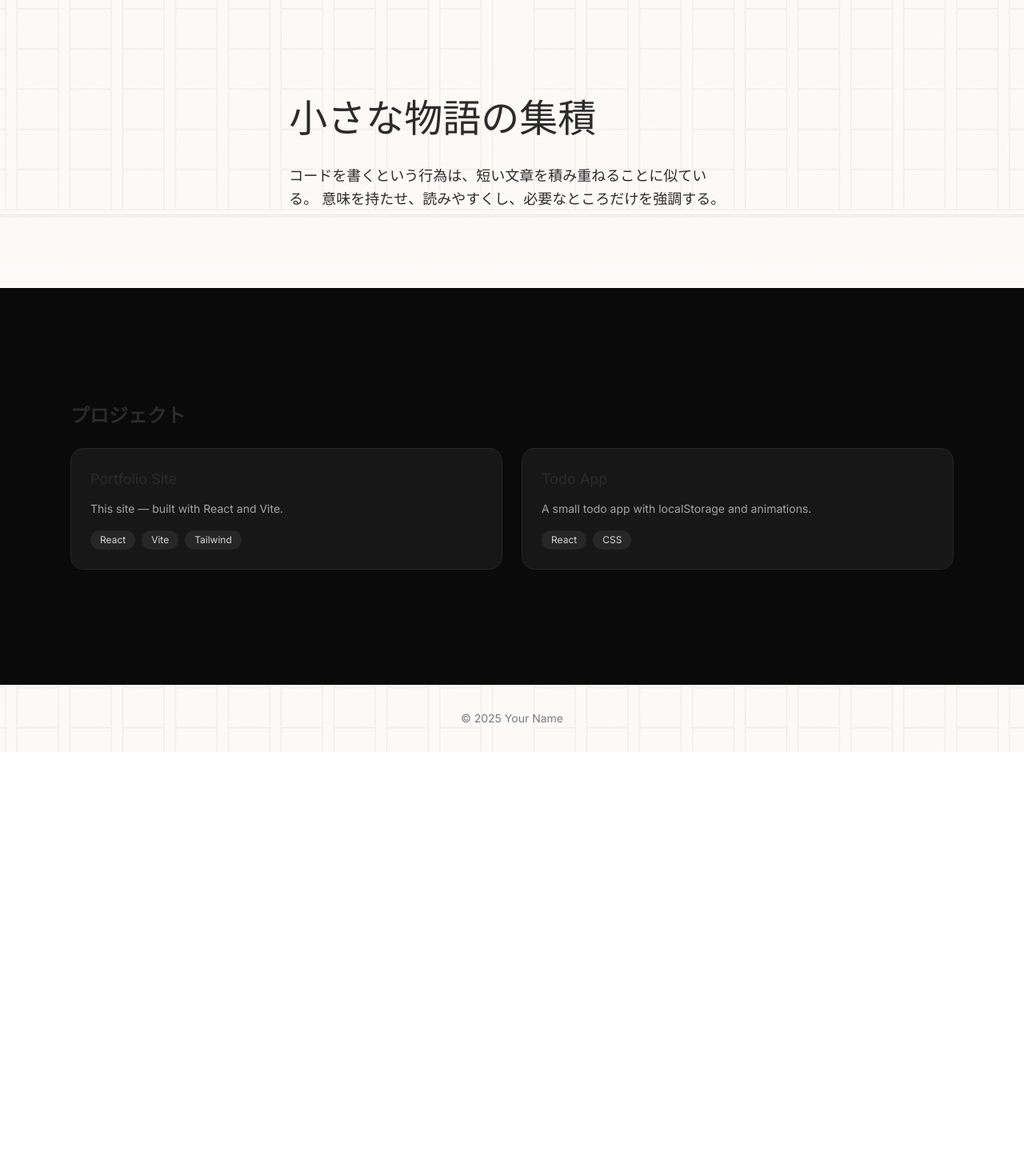
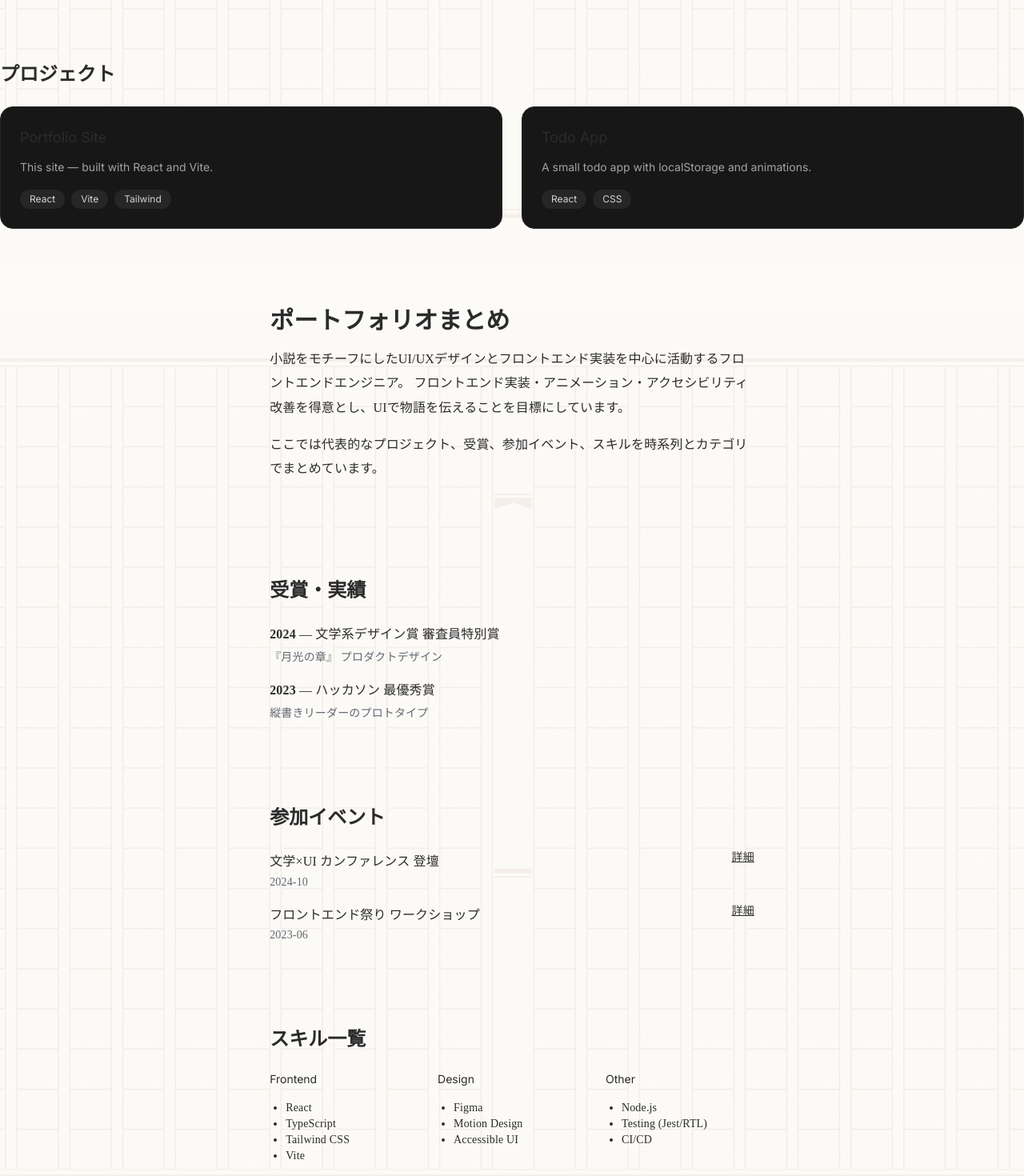
Before and after one commit to yumlmi/Portfolio, a React (Vite) app: page / in a window 1280 px wide. Shown: the part 840-2310 px from the top of the page at 80% size. Before the commit the page ends 1780 px from the top, so only its background shows below. Built offline with nearby package versions, Linux system fonts and the light colour scheme.

Commit message:
見出しの追加

```diff
--- a/src/App.tsx
+++ b/src/App.tsx
@@ -1,8 +1,12 @@
 import React, { Suspense, lazy, useEffect } from 'react'
 import Header from './components/Header'
-import Hero from './components/Hero'
 import Section from './components/Section'
 import IntroVertical from './components/IntroVertical'
+import Summary from './components/Summary'
+import Achievements from './components/Achievements'
+import Events from './components/Events'
+import Skills from './components/Skills'
+import Contact from './components/Contact'
 import './index.css'
 
 // Projects を遅延読み込み（重ければ効果大）
@@ -45,14 +49,12 @@ const App: React.FC = () => {
       <main id="main-content" className="relative z-10">
         <IntroVertical />
 
-        <Hero />
-
-        <Section id="projects" aria-labelledby="projects-heading">
-          <h2 id="projects-heading" className="sr-only">Projects</h2>
-          <Suspense fallback={<div className="py-8 text-center">Loading projects…</div>}>
-            <Projects />
-          </Suspense>
-        </Section>
+        <Projects />
+        <Summary />
+        <Achievements />
+        <Events />
+        <Skills />
+        <Contact />
       </main>
 
       <footer className="relative z-10 text-center text-sm py-8 text-ink/60">
--- a/src/components/About.tsx
+++ /dev/null
@@ -1,14 +0,0 @@
-import React from 'react'
-
-
-const About: React.FC = () => {
-return (
-<section id="about" className="py-12">
-<h2 className="text-2xl font-semibold mb-4">About</h2>
-<p className="text-gray-600">Short bio — what you do, preferred stack, and what you’re looking for.</p>
-</section>
-)
-}
-
-
-export default About
--- /dev/null
+++ b/src/components/Achievements.tsx
@@ -0,0 +1,24 @@
+import React from "react";
+
+const Achievements: React.FC = () => {
+  const items = [
+    { year: 2024, title: "文学系デザイン賞 審査員特別賞", desc: "『月光の章』 プロダクトデザイン" },
+    { year: 2023, title: "ハッカソン 最優秀賞", desc: "縦書きリーダーのプロトタイプ" },
+  ];
+
+  return (
+    <section id="achievements" className="section-stack max-w-reading mx-auto py-12">
+      <h2 className="text-2xl font-semibold mb-6">受賞・実績</h2>
+      <ul className="space-y-4">
+        {items.map((it, i) => (
+          <li key={i} className="reading-paragraph">
+            <strong>{it.year}</strong> — <span className="font-medium">{it.title}</span>
+            <div className="text-sm text-ink/70 mt-1">{it.desc}</div>
+          </li>
+        ))}
+      </ul>
+    </section>
+  );
+};
+
+export default Achievements;
--- a/src/components/ChapterCard.tsx
+++ /dev/null
@@ -1,30 +0,0 @@
-import React from 'react'
-import manuscript from '../assets/manuscript.png'
-
-const ChapterCard: React.FC<{ children: React.ReactNode; title?: string }> = ({ children, title }) => {
-  return (
-    <div className="flex justify-center py-12">
-      <div className="relative w-full max-w-3xl">
-        {/* 背景紙（カード） */}
-        <div
-          className="absolute inset-0 -z-10 rounded-xl drop-shadow-lg bg-white overflow-hidden"
-          style={{
-            backgroundImage: `url(${manuscript})`,
-            backgroundSize: 'cover',
-            backgroundRepeat: 'no-repeat',
-            opacity: 0.95, // カード内はやや強め
-          }}
-        />
-
-        <article className="relative p-12 bg-white/0 rounded-xl">
-          {title && <h3 className="text-2xl font-serifen text-ink mb-6">{title}</h3>}
-          <div className="prose prose-lg text-ink max-w-none">
-            {children}
-          </div>
-        </article>
-      </div>
-    </div>
-  )
-}
-
-export default ChapterCard
--- a/src/components/ChapterSection.tsx
+++ /dev/null
@@ -1,31 +0,0 @@
-import React from 'react'
-
-type Props = {
-  id?: string
-  title: string
-  children: React.ReactNode
-  subtitle?: string
-}
-
-const ChapterSection: React.FC<Props> = ({ id, title, subtitle, children }) => {
-  return (
-    <section id={id} className="py-16 bg-paper">
-      <div className="max-w-reading mx-auto px-6">
-        <header className="text-center">
-          <h2 className="text-2xl font-serifen text-ink">{title}</h2>
-          {subtitle && <p className="text-sm text-ink/70 mt-2">{subtitle}</p>}
-          {/* 装飾 */}
-          <svg className="chapter-ornament" viewBox="0 0 100 10" xmlns="http://www.w3.org/2000/svg">
-            <path d="M5 5 C20 0, 80 0, 95 5" stroke="#2543eb" strokeWidth="0.6" fill="none" strokeLinecap="round" />
-          </svg>
-        </header>
-
-        <div className="mt-6 prose prose-lg prose-ink">
-          {children}
-        </div>
-      </div>
-    </section>
-  )
-}
-
-export default ChapterSection
--- a/src/components/ConstellationDivider.tsx
+++ /dev/null
@@ -1,89 +0,0 @@
-import React from 'react'
-
-type Props = {
-  className?: string
-  /** SVG height in px (visual) */
-  height?: number
-  /** stroke color (will be applied via currentColor) */
-  colorClass?: string
-}
-
-/**
- * ConstellationDivider
- * - Uses stroke="currentColor", so pass a Tailwind color class via `colorClass` (e.g. "text-blue-400/60")
- * - Place between sections: <ConstellationDivider />
- */
-const ConstellationDivider: React.FC<Props> = ({ className = '', height = 120, colorClass = 'text-blue-400/50' }) => {
-  // coordinates for a gentle polyline across the width (percent converted below)
-  const points = [
-    [5, 60],
-    [20, 30],
-    [38, 55],
-    [55, 25],
-    [72, 60],
-    [88, 40],
-    [95, 65],
-  ] as const
-
-  return (
-    <div className={`w-full overflow-hidden ${className}`}>
-      <svg
-        viewBox="0 0 100 100"
-        preserveAspectRatio="none"
-        aria-hidden
-        className={`${colorClass} block w-full`}
-        style={{ height }}
-      >
-        {/* soft background faint line for depth */}
-        <polyline
-          points={points.map(([x, y]) => `${x},${y}`).join(' ')}
-          fill="none"
-          stroke="currentColor"
-          strokeWidth={0.25}
-          opacity={0.14}
-          strokeLinecap="round"
-          strokeLinejoin="round"
-        />
-
-        {/* main constellation line */}
-        <polyline
-          points={points.map(([x, y]) => `${x},${y}`).join(' ')}
-          fill="none"
-          stroke="currentColor"
-          strokeWidth={0.6}
-          opacity={0.28}
-          strokeLinecap="round"
-          strokeLinejoin="round"
-        />
-
-        {/* stars (circles) */}
-        {points.map(([x, y], i) => {
-          // vary radius slightly
-          const r = [0.9, 0.7, 1.0, 0.6, 1.1, 0.8, 0.9][i] ?? 0.8
-          // pick some to twinkle
-          const shouldTwinkle = i % 3 === 0
-          return (
-            <circle
-              key={i}
-              cx={x}
-              cy={y}
-              r={r}
-              className={shouldTwinkle ? 'twinkle' : ''}
-              fill="currentColor"
-              opacity={0.95}
-            />
-          )
-        })}
-
-        {/* decorative tiny sparkles (very faint) */}
-        <g opacity="0.14">
-          <circle cx="12" cy="20" r="0.5" fill="currentColor" />
-          <circle cx="42" cy="12" r="0.45" fill="currentColor" />
-          <circle cx="78" cy="18" r="0.4" fill="currentColor" />
-        </g>
-      </svg>
-    </div>
-  )
-}
-
-export default ConstellationDivider
--- /dev/null
+++ b/src/components/Events.tsx
@@ -0,0 +1,31 @@
+import React from "react";
+
+const Events: React.FC = () => {
+  const events = [
+    { date: "2024-10", title: "文学×UI カンファレンス 登壇", link: "#" },
+    { date: "2023-06", title: "フロントエンド祭り ワークショップ", link: "#" },
+  ];
+
+  return (
+    <section id="events" className="section-stack max-w-reading mx-auto py-12">
+      <h2 className="text-2xl font-semibold mb-6">参加イベント</h2>
+      <ul className="space-y-3">
+        {events.map((e, i) => (
+          <li key={i} className="flex justify-between items-start reading-paragraph">
+            <div>
+              <div className="font-medium">{e.title}</div>
+              <div className="text-sm text-ink/70">{e.date}</div>
+            </div>
+            {e.link && (
+              <a href={e.link} className="text-sm underline ml-4">
+                詳細
+              </a>
+            )}
+          </li>
+        ))}
+      </ul>
+    </section>
+  );
+};
+
+export default Events;
--- a/src/components/Hero.tsx
+++ /dev/null
@@ -1,21 +0,0 @@
-import React from 'react'
-
-const Hero: React.FC = () => {
-  return (
-    <section className="py-24">
-      <div className="max-w-reading mx-auto px-6">
-        <h1 className="text-4xl md:text-5xl font-serifen mb-8">
-          小さな物語の集積
-        </h1>
-
-        <p className="text-lg leading-relaxed dropcap">
-          コードを書くという行為は、短い文章を積み重ねることに似ている。
-          意味を持たせ、読みやすくし、必要なところだけを強調する。
-        </p>
-      </div>
-    </section>
-  )
-}
-
-
-export default Hero
--- /dev/null
+++ b/src/components/Skills.tsx
@@ -0,0 +1,29 @@
+import React from "react";
+
+const Skills: React.FC = () => {
+  const groups = {
+    "Frontend": ["React", "TypeScript", "Tailwind CSS", "Vite"],
+    "Design": ["Figma", "Motion Design", "Accessible UI"],
+    "Other": ["Node.js", "Testing (Jest/RTL)", "CI/CD"]
+  };
+
+  return (
+    <section id="skills" className="section-stack max-w-reading mx-auto py-12">
+      <h2 className="text-2xl font-semibold mb-6">スキル一覧</h2>
+      <div className="grid grid-cols-1 sm:grid-cols-3 gap-6">
+        {Object.entries(groups).map(([k, arr]) => (
+          <div key={k}>
+            <div className="text-sm font-medium mb-2">{k}</div>
+            <ul className="list-disc pl-5 reading-paragraph">
+              {arr.map((s) => (
+                <li key={s} className="text-sm">{s}</li>
+              ))}
+            </ul>
+          </div>
+        ))}
+      </div>
+    </section>
+  );
+};
+
+export default Skills;
--- /dev/null
+++ b/src/components/Summary.tsx
@@ -0,0 +1,18 @@
+import React from "react";
+
+const Summary: React.FC = () => {
+  return (
+    <section id="summary" className="section-stack max-w-reading mx-auto py-12">
+      <h1 className="text-3xl font-bold mb-4">ポートフォリオまとめ</h1>
+      <p className="reading-paragraph">
+        小説をモチーフにしたUI/UXデザインとフロントエンド実装を中心に活動するフロントエンドエンジニア。
+        フロントエンド実装・アニメーション・アクセシビリティ改善を得意とし、UIで物語を伝えることを目標にしています。
+      </p>
+      <p className="reading-paragraph">
+        ここでは代表的なプロジェクト、受賞、参加イベント、スキルを時系列とカテゴリでまとめています。
+      </p>
+    </section>
+  );
+};
+
+export default Summary;
```
